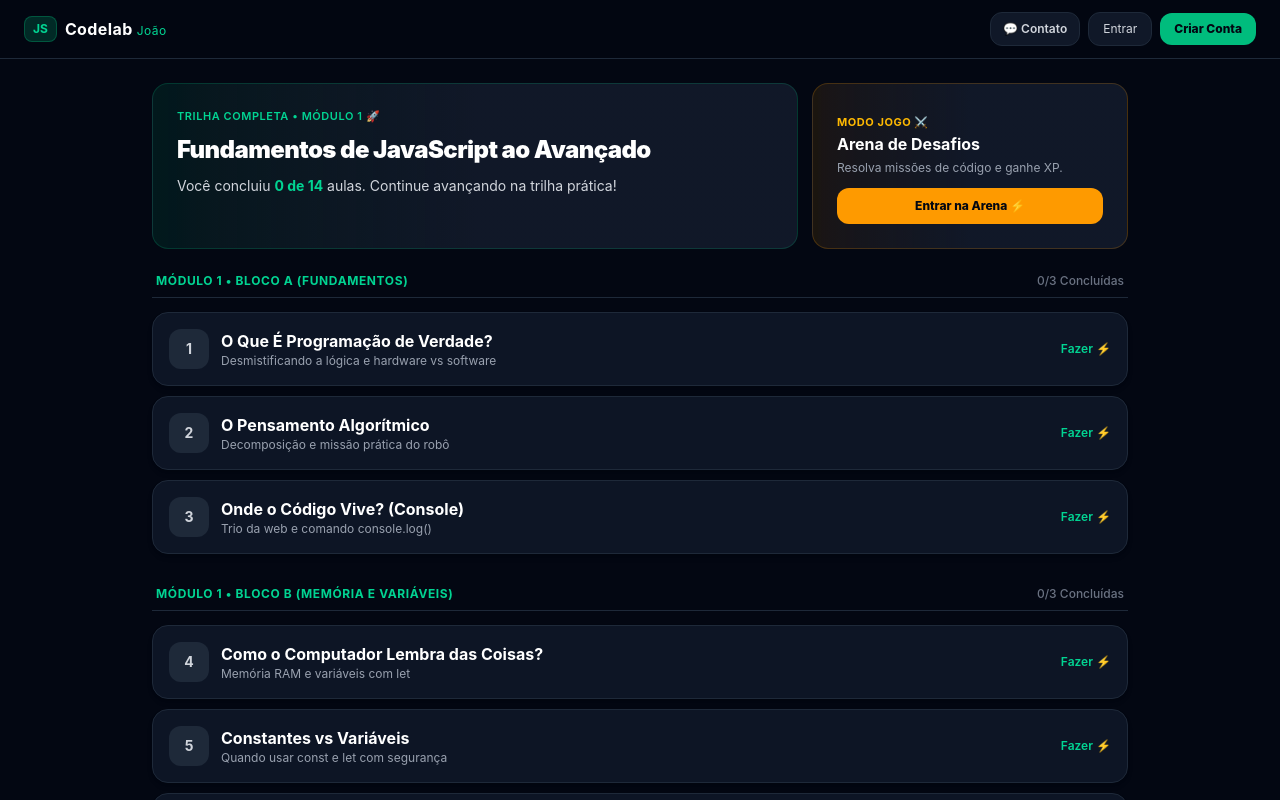
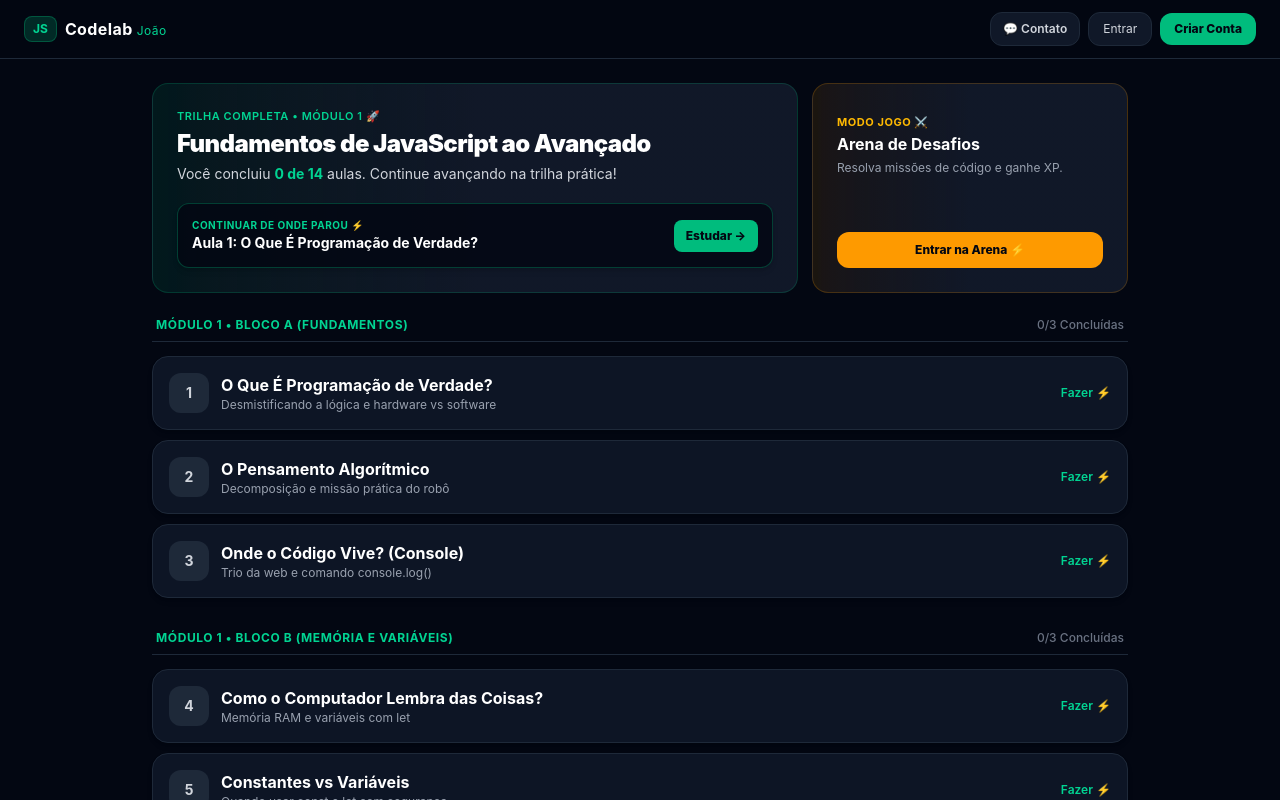
Before and after one commit to jvtsilva/codelab-joao, a Next.js app: page /dashboard in a window 1280 px wide. Shown: the top 800 px of the page. Built offline with nearby package versions, Linux system fonts and the light colour scheme; no server answers.

Commit message:
feat: atualização no dashboard

```diff
--- a/src/app/dashboard/page.tsx
+++ b/src/app/dashboard/page.tsx
@@ -111,6 +111,10 @@ export default function DashboardPage() {
     }
   ]
 
+  // Lógica inteligente para encontrar a próxima aula a ser estudada
+  const allLessonsFlat = blocks.flatMap(b => b.lessons)
+  const nextLessonToStudy = allLessonsFlat.find(l => !completedLessons[l.id]) || allLessonsFlat[0]
+
   return (
     <div className="min-h-screen bg-gray-950 text-white flex flex-col selection:bg-emerald-500 selection:text-gray-950 relative overflow-x-hidden animate-fadeIn">
 
@@ -172,14 +176,36 @@ export default function DashboardPage() {
       {/* Conteúdo Principal */}
       <main className="flex-1 max-w-5xl w-full mx-auto p-3.5 sm:p-6 space-y-6 pb-24 overflow-hidden">
 
-        {/* Banner de Boas-vindas e Arena em Grid responsivo */}
+        {/* Banner de Boas-vindas, Arena e Card Inteligente de "Continuar de Onde Parou" */}
         <div className="grid grid-cols-1 sm:grid-cols-3 gap-3.5">
-          <div className="sm:col-span-2 space-y-2.5 bg-gradient-to-r from-emerald-500/10 via-gray-900 to-gray-900 border border-emerald-500/20 p-4 sm:p-6 rounded-2xl">
-            <span className="text-[11px] font-semibold tracking-wider text-emerald-400 uppercase block">Trilha Completa • Módulo 1 🚀</span>
-            <h2 className="text-lg sm:text-2xl font-black text-white tracking-tight leading-tight">Fundamentos de JavaScript ao Avançado</h2>
-            <p className="text-gray-300 text-xs sm:text-sm leading-relaxed">
-              Você concluiu <strong className="text-emerald-400">{loading ? '...' : `${totalCompletedCount} de ${totalLessonsCount}`}</strong> aulas. Continue avançando na trilha prática!
-            </p>
+          <div className="sm:col-span-2 space-y-2.5 bg-gradient-to-r from-emerald-500/10 via-gray-900 to-gray-900 border border-emerald-500/20 p-4 sm:p-6 rounded-2xl flex flex-col justify-between">
+            <div className="space-y-1">
+              <span className="text-[11px] font-semibold tracking-wider text-emerald-400 uppercase block">Trilha Completa • Módulo 1 🚀</span>
+              <h2 className="text-lg sm:text-2xl font-black text-white tracking-tight leading-tight">Fundamentos de JavaScript ao Avançado</h2>
+              <p className="text-gray-300 text-xs sm:text-sm leading-relaxed">
+                Você concluiu <strong className="text-emerald-400">{loading ? '...' : `${totalCompletedCount} de ${totalLessonsCount}`}</strong> aulas. Continue avançando na trilha prática!
+              </p>
+            </div>
+
+            {/* ⚡ CARD INTELIGENTE: Continuar de Onde Parou */}
+            {!loading && (
+              <div className="pt-2">
+                <Link
+                  href={`/dashboard/aula/${nextLessonToStudy.number}`}
+                  className="flex items-center justify-between gap-3 p-3.5 bg-gray-950/80 hover:bg-gray-950 border border-emerald-500/30 rounded-xl transition group shadow-md"
+                >
+                  <div className="min-w-0">
+                    <span className="text-[10px] font-bold text-emerald-400 uppercase tracking-wider block">Continuar de Onde Parou ⚡</span>
+                    <p className="text-xs sm:text-sm font-bold text-white group-hover:text-emerald-400 transition truncate">
+                      Aula {nextLessonToStudy.number}: {nextLessonToStudy.title}
+                    </p>
+                  </div>
+                  <span className="px-3 py-2 bg-emerald-500 text-gray-950 font-extrabold text-xs rounded-lg shrink-0 group-hover:bg-emerald-400 transition">
+                    Estudar →
+                  </span>
+                </Link>
+              </div>
+            )}
           </div>
 
           <div className="bg-gradient-to-r from-amber-500/10 via-gray-900 to-gray-900 border border-amber-500/20 p-4 sm:p-6 rounded-2xl flex flex-col justify-between space-y-3">
```
